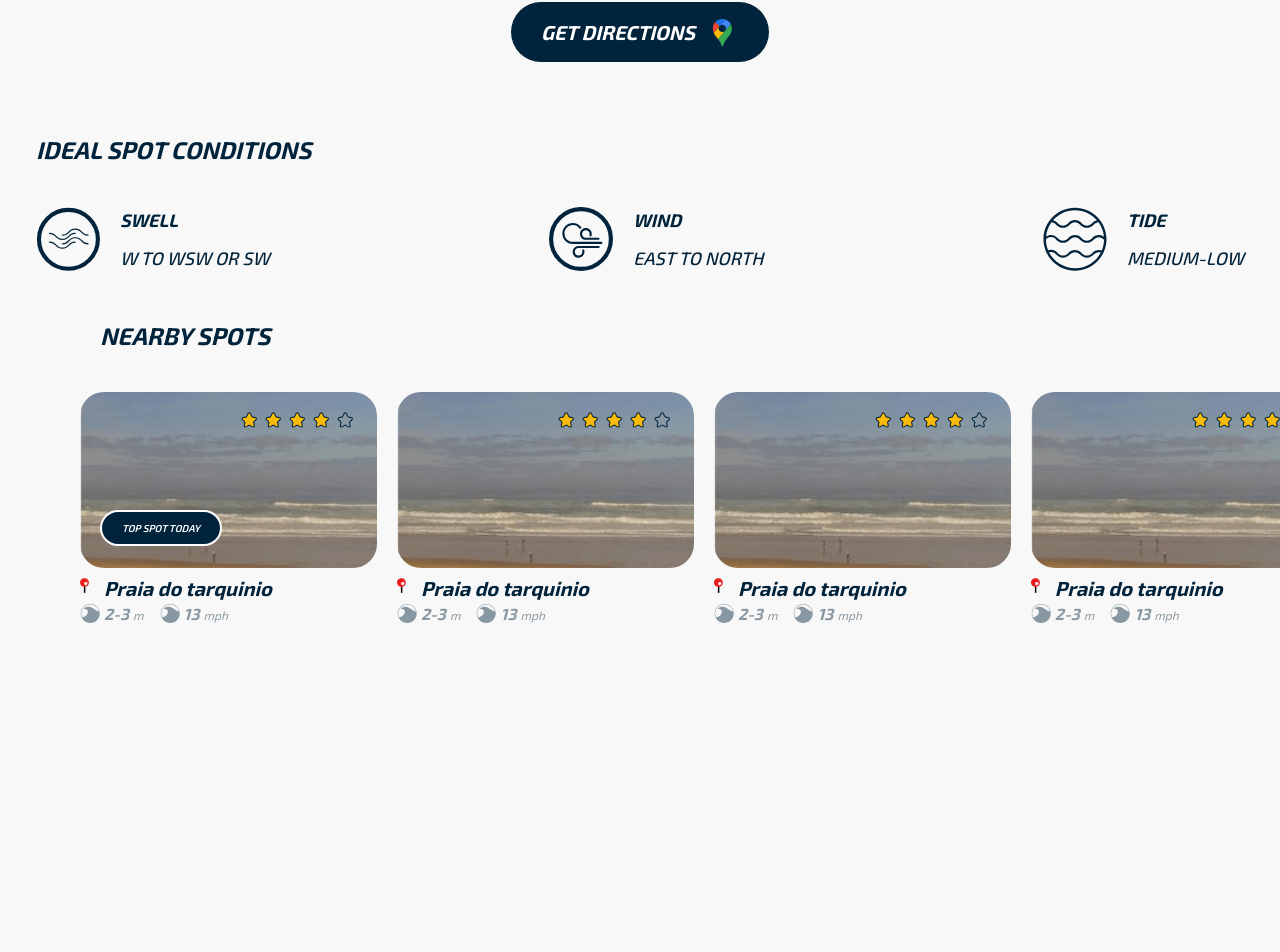
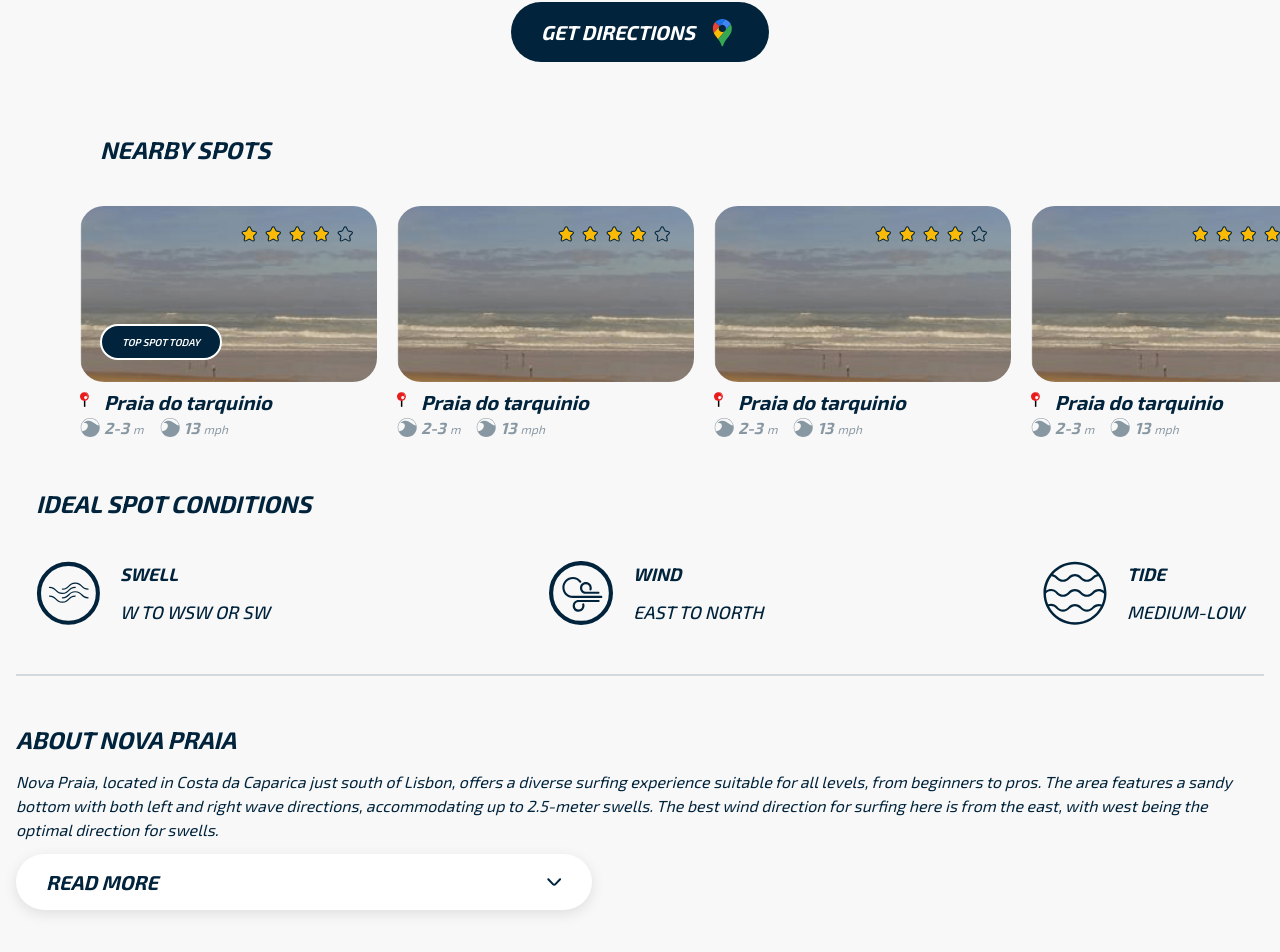
Before and after one commit to Morkachukzy/surfeye-test, a Next.js app: page / in a window 1280 px wide. Shown: the part 1335-2287 px from the top of the page. Before the commit the page ends 2009 px from the top, so only its background shows below. Built offline with nearby package versions, Linux system fonts and the light colour scheme.

Commit message:
feat: create about section

```diff
--- /dev/null
+++ b/app/components/divider.tsx
@@ -0,0 +1,13 @@
+import { cn } from '@/app/_theme/utils';
+
+type DividerProps = {
+  className?: string;
+};
+
+export const Divider = ({ className }: DividerProps) => {
+  return (
+    <div
+      className={cn('bg-brand-primary bg-opacity-15 w-full h-0.5', className)}
+    />
+  );
+};
--- a/app/page.tsx
+++ b/app/page.tsx
@@ -1,19 +1,23 @@
 import { Navbar } from '@/app/sections/navbar';
+import { HeroSection } from './sections/hero';
 import { FeaturesSection } from '@/app/sections/features';
 import { AnalyticsSection } from '@/app/sections/analytics';
 import { RecordingAreaSection } from '@/app/sections/recording-area';
+import { NearbySpotsSection } from '@/app/sections/nearby-spots';
 import { SpotMetricsSection } from '@/app/sections/spot-metrics';
-import { NearbySpotsSection } from '@/app/sections/nearby-spots';
+import { AboutSection } from '@/app/sections/about';
 
 export default function Home() {
   return (
     <main className="font-exo text-brand-primary">
       <Navbar />
+      <HeroSection />
       <FeaturesSection />
       <AnalyticsSection />
       <RecordingAreaSection />
+      <NearbySpotsSection />
       <SpotMetricsSection />
-      <NearbySpotsSection />
+      <AboutSection />
     </main>
   );
 }
--- /dev/null
+++ b/app/sections/about/index.tsx
@@ -0,0 +1,27 @@
+import { GenericDropdown } from '@/app/components/dropdown';
+import { SectionLayout } from '@/app/layouts/section';
+
+export const AboutSection = () => {
+  return (
+    <SectionLayout className="pb-14 space-y-2 md:space-y-3.5 lg:space-y-3.5 px-7 md:px-7">
+      <div className="">
+        <h2 className="uppercase text-brand-md md:text-2xl font-bold">
+          About Nova Praia
+        </h2>
+      </div>
+      <div className="">
+        <p className="text-brand-md font-normal mb-3 line-clamp-4 md:line-clamp-none">
+          Nova Praia, located in Costa da Caparica just south of Lisbon, offers
+          a diverse surfing experience suitable for all levels, from beginners
+          to pros. The area features a sandy bottom with both left and right
+          wave directions, accommodating up to 2.5-meter swells. The best wind
+          direction for surfing here is from the east, with west being the
+          optimal direction for swells.
+        </p>
+        <div className="max-w-xl">
+          <GenericDropdown value="Read more" />
+        </div>
+      </div>
+    </SectionLayout>
+  );
+};
--- /dev/null
+++ b/app/sections/hero/index.tsx
@@ -0,0 +1,5 @@
+import { SectionLayout } from '@/app/layouts/section';
+
+export const HeroSection = () => {
+  return <SectionLayout></SectionLayout>;
+};
--- a/app/sections/spot-metrics/index.tsx
+++ b/app/sections/spot-metrics/index.tsx
@@ -1,10 +1,12 @@
 import { SectionLayout } from '@/app/layouts/section';
 import { spotConditions } from './conditions';
 import { Metric } from './metric';
+import { Divider } from '@/app/components/divider';
 
 export const SpotMetricsSection = () => {
   return (
-    <SectionLayout className="space-y-7 md:space-y-10 pb-12">
+    <SectionLayout className="space-y-0">
+      <div className="space-y-7 md:space-y-10 ">
         <div className="flex items-center justify-between px-5 big-brand-tablet:px-16">
           <h2 className="uppercase text-brand-md md:text-2xl font-bold">
             Ideal spot conditions
@@ -26,6 +28,10 @@ export const SpotMetricsSection = () => {
             </Metric>
           ))}
         </div>
+      </div>
+      <div>
+        <Divider className="my-12 max-w-brand-section" />
+      </div>
     </SectionLayout>
   );
 };
--- a/package.json
+++ b/package.json
@@ -22,6 +22,7 @@
   "devDependencies": {
     "@tailwindcss/aspect-ratio": "^0.4.2",
     "@tailwindcss/forms": "^0.5.7",
+    "@tailwindcss/line-clamp": "^0.4.4",
     "@tailwindcss/typography": "^0.5.10",
     "@types/node": "^20",
     "@types/react": "^18",
--- a/tailwind.config.ts
+++ b/tailwind.config.ts
@@ -73,6 +73,7 @@ const config: Config = {
     require('tailwindcss-animate'),
     require('@tailwindcss/forms'),
     require('@tailwindcss/aspect-ratio'),
+    require('@tailwindcss/line-clamp'),
   ],
 };
 export default config;
```
Also changed, not shown: 1 other file (tests, documents, lock files or other folders). Lines whose indentation alone changed are shown as unchanged.
